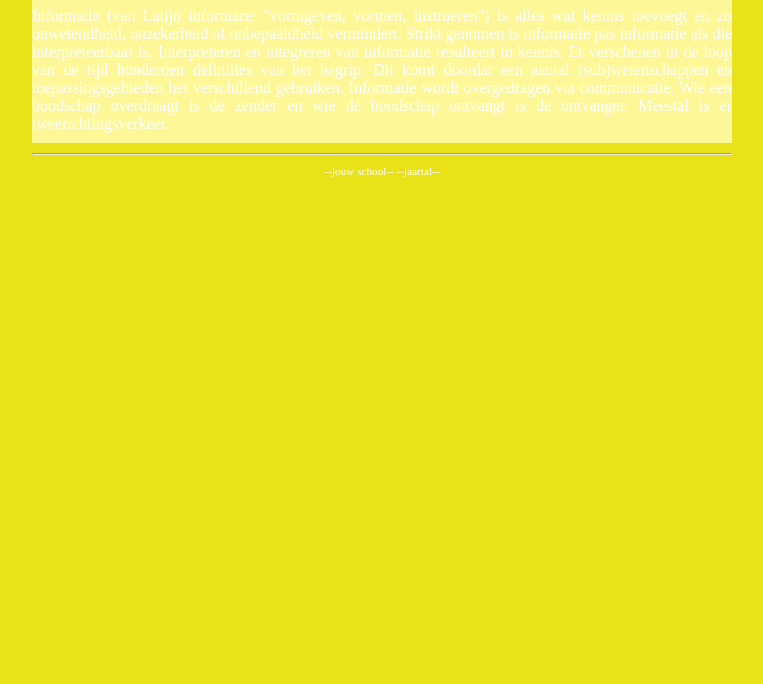
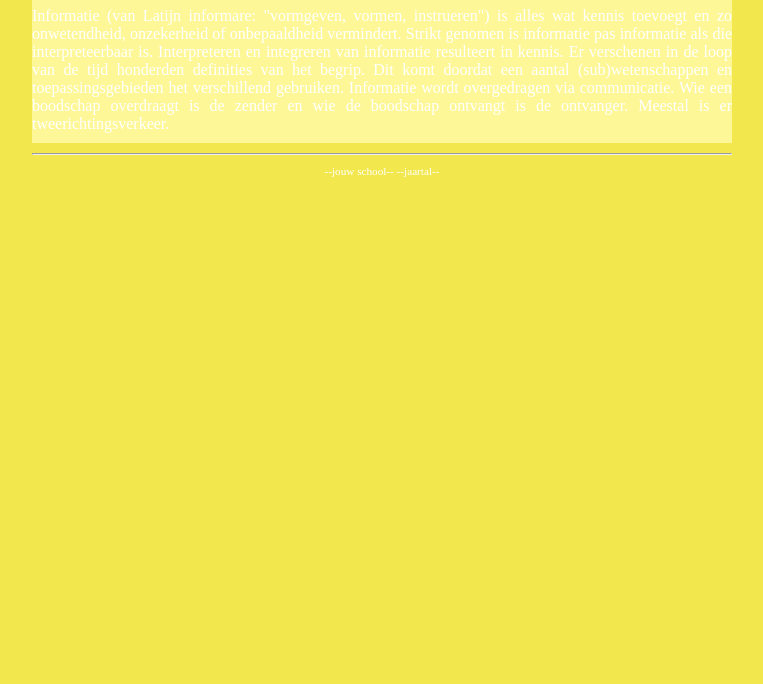
Before and after one commit to PienMuller/website, a plain HTML site: page history.html in a window 1280 px wide. Shown: the part 116-800 px from the top of the page, without its empty margins (258-1021 px from the left). Drawn offline with Linux system fonts and the light colour scheme.

Commit message:
changed yellow

```diff
--- a/style.css
+++ b/style.css
@@ -146,7 +146,7 @@ nav li a.active {
 }
 
 .h {
-  background-color: #e9e218;
+  background-color: #f2e74d;
   color: #ffffff
 }
 
```
